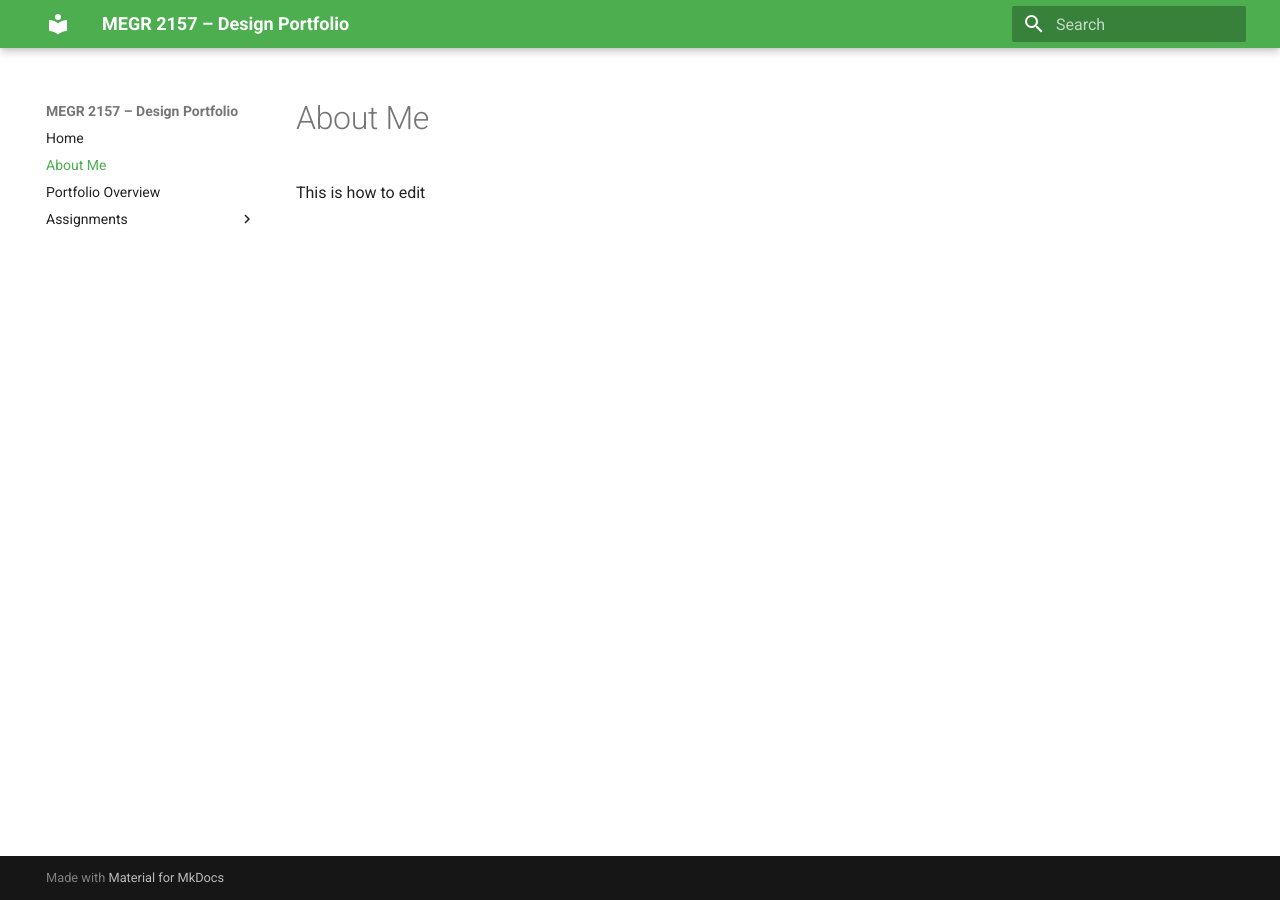
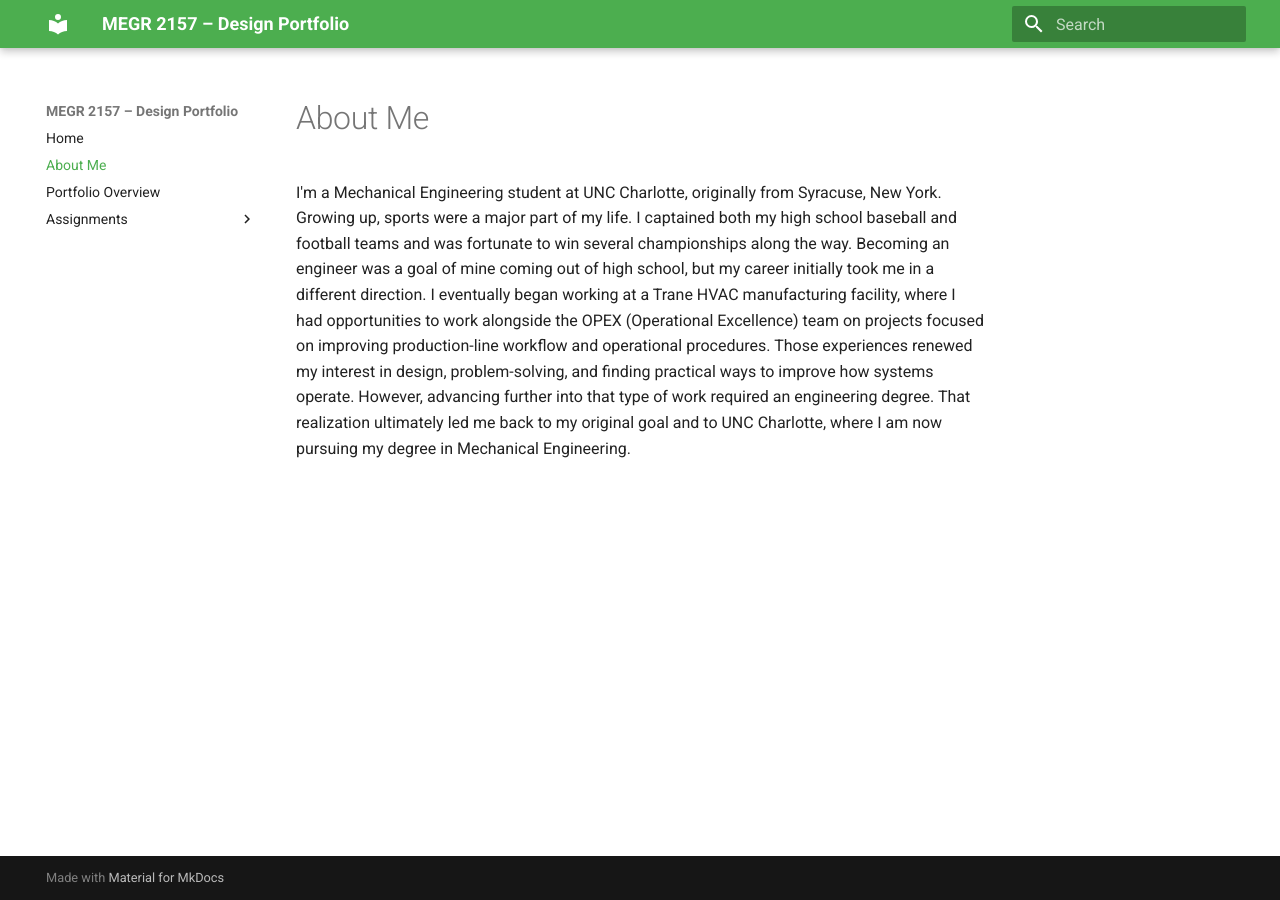
Before and after one commit to cchorny/Chorny-MEGR2157-porfolio, an MkDocs documentation site: the page built from docs/aboutme/index.md, in a window 1280 px wide. Built offline with MkDocs 1.6.1 and Material for MkDocs 9.7.7, drawn with Linux system fonts in a browser that asks for light colours.

Commit message:
Update index.md

```diff
--- a/docs/aboutme/index.md
+++ b/docs/aboutme/index.md
@@ -1,2 +1,4 @@
 #About Me
-This is how to edit
+  I'm a Mechanical Engineering student at UNC Charlotte, originally from Syracuse, New York. Growing up, sports were a major part of my life. I captained both my high school baseball and football teams and was fortunate to win several championships along the way.
+  Becoming an engineer was a goal of mine coming out of high school, but my career initially took me in a different direction. I eventually began working at a Trane HVAC manufacturing facility, where I had opportunities to work alongside the OPEX (Operational Excellence) team on projects focused on improving production-line workflow and operational procedures.
+  Those experiences renewed my interest in design, problem-solving, and finding practical ways to improve how systems operate. However, advancing further into that type of work required an engineering degree. That realization ultimately led me back to my original goal and to UNC Charlotte, where I am now pursuing my degree in Mechanical Engineering.
```
